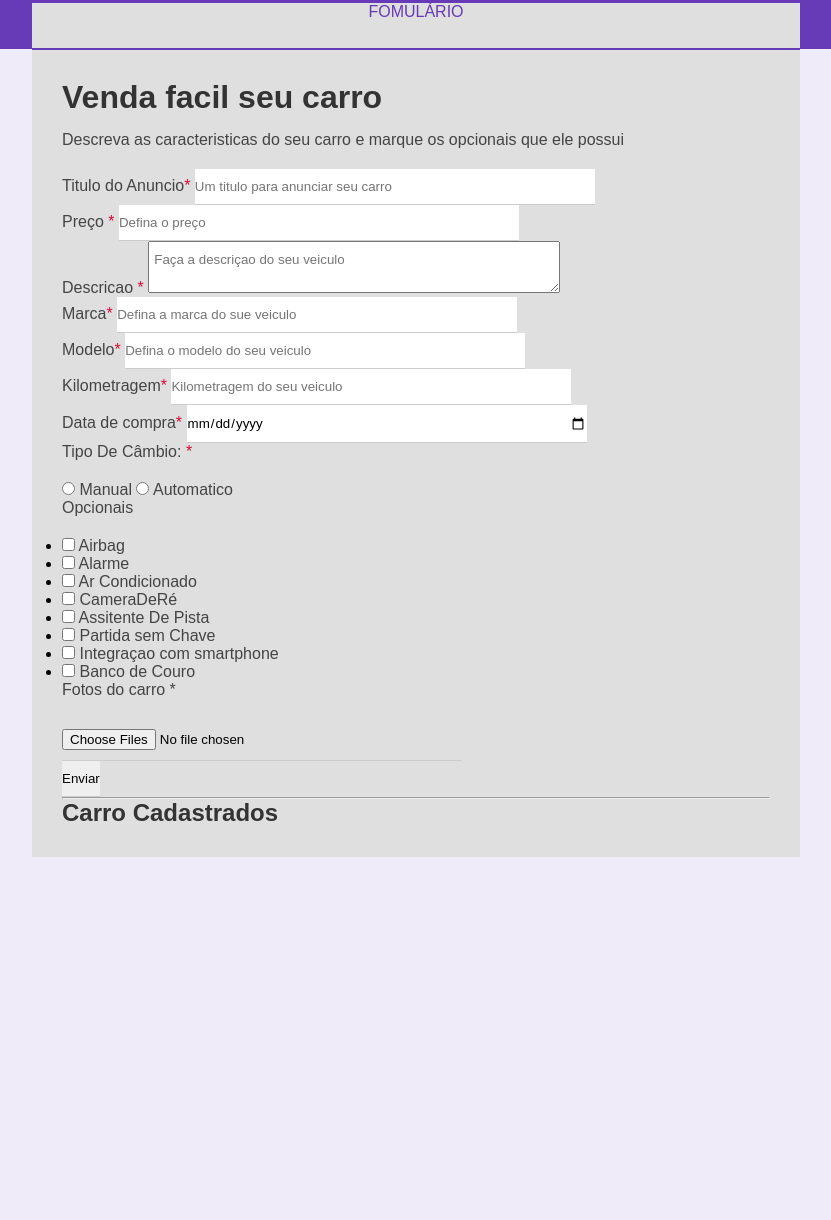
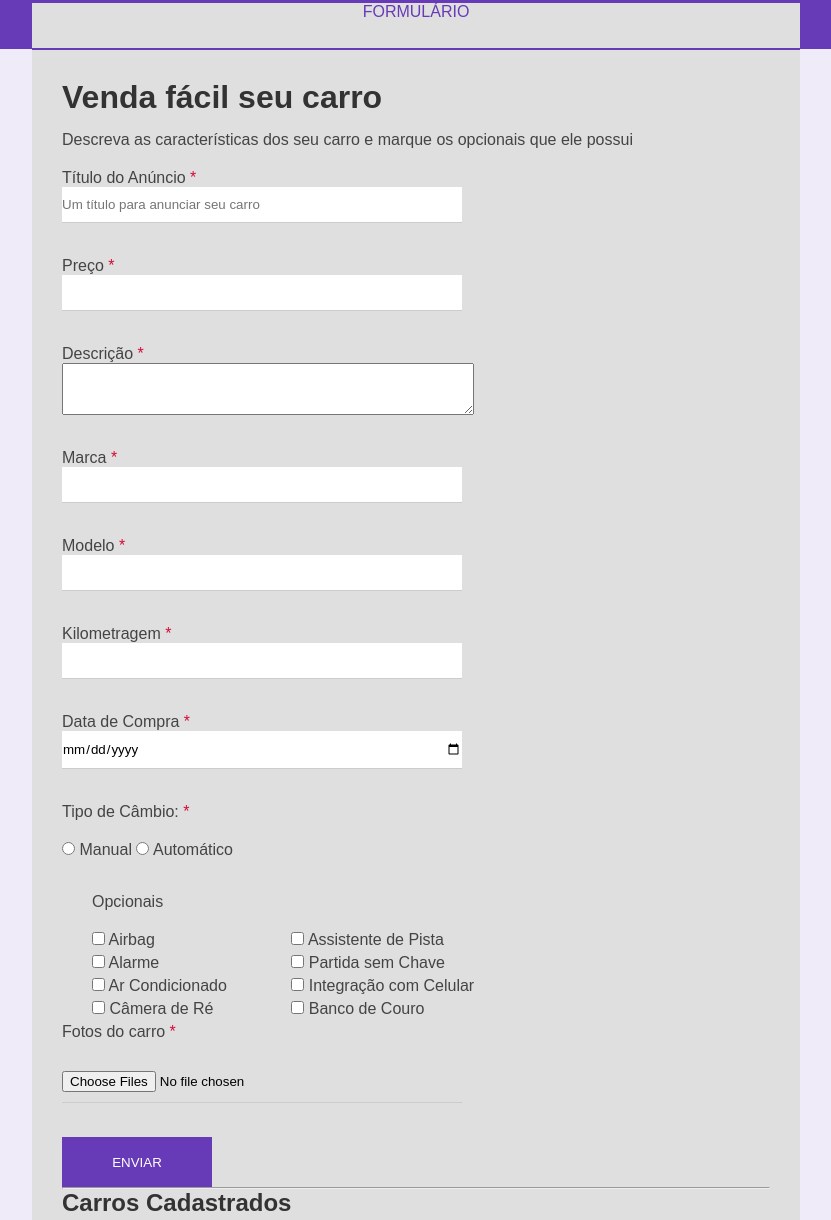
Before and after one commit to EspancaVelhadaSilva/CarStore, a plain HTML site: page index.html in a window 1280 px wide. Shown: the part 151-1371 px from the top of the page, without its empty margins (224-1055 px from the left). Before the commit the page ends 1054 px from the top, so only its background shows below. Drawn offline with Linux system fonts and the light colour scheme.

Commit message:
CarStore

```diff
--- a/css/style.css
+++ b/css/style.css
@@ -80,3 +80,38 @@ textarea {
 .campo-obrigatorio {
     color: #d80835;
 }
+
+.caixaInputs{
+    margin-bottom: 34px;
+}
+
+.block {
+    display: block;
+}
+
+.caixaOpcional {
+    display: inline-block;
+    margin: 0 30px 0 30px;
+}
+
+.caixaOpcional li {
+    list-style: none;
+    margin-bottom: 5px;
+}
+
+.btn-submit {
+    background-color: #673ab7;
+    color: #fff;
+    border: 2px solid transparent;
+    width: 150px;
+    height: 50px;
+    cursor: pointer;
+    text-transform: uppercase;
+    transition: o.5s;
+}
+
+.btn-submit:hover{
+    background-color: black;
+    color: #00ffdf;
+    border-color: #00ffdf;
+}
--- a/index.html
+++ b/index.html
@@ -1,92 +1,115 @@
 <!DOCTYPE html>
-<html lang="pt-br">
+<html lang="pt-BR">
 <head>
     <meta charset="UTF-8">
     <meta name="viewport" content="width=device-width, initial-scale=1.0">
     <title>Car Store</title>
     <link rel="stylesheet" href="css/style.css">
+    <link rel="shortcut icon" href="favicon.ico">
 </head>
 <body>
     <header class="cabecalho">
-        <h3>Cadastre seu Veiculo para vender mais rapido</h3>
+        <h3>Cadastre seu veículo para vender mais rápido</h3>
     </header>
     <div class="form-container">
         <div class="form-header">
-            <p>Fomulário</p>
+            <p>Formulário</p>
         </div>
+
         <div class="form-body">
-            <h1 class="titulo-form">Venda facil seu carro</h1>
-            <p>Descreva as caracteristicas do seu carro e marque os opcionais que ele possui</p>
+            <h1 class="titulo-form">Venda fácil seu carro</h1>
+            <p>Descreva as características dos seu carro e marque os opcionais que ele possui</p>
             <form onsubmit="salvarCarros(event)">
-                <div class="caixaInpust">
-                    <label for="title">Titulo do Anuncio<span class="campo-obrigatorio">*</span></label>
-                    <input type="text" name="title" id="title" placeholder="Um titulo para anunciar seu carro">
-                </div class="caixaInpust">
-                 <div>
-                    <label for="preço">Preço <span class="campo-obrigatorio">*</span></label>
-                    <input type="text" name="number" id="number" placeholder="Defina o preço">
-                </div class="caixaInpust">
-                <div>
-                    <label for="Descricao">Descricao <span class="campo-obrigatorio">*</span></label>
-                    <textarea name="Descricao" id="Descricao" placeholder="Faça a descriçao do seu veiculo"></textarea>
+                <div class="caixaInputs">
+                    <label for="title">Título do Anúncio <span class="campo-obrigatorio">*</span></label>
+                    <input type="text" name="title" id="title" class="block" placeholder="Um título para anunciar seu carro">
                 </div>
-                <div class="caixaInpust">
-                    <label for="Marca">Marca<span class="campo-obrigatorio">*</span></label>
-                    <input type="text" name="Marca" id="Marca" placeholder="Defina a marca do sue veiculo">
+
+                <div class="caixaInputs">
+                    <label for="preco">Preço <span class="campo-obrigatorio">*</span></label>
+                    <input type="number" name="preco" id="preco" class="block placeholder="Defina o preço">
                 </div>
-                <div class="caixaInpust">
-                    <label for="Modelo">Modelo<span class="campo-obrigatorio">*</span></label>
-                    <input type="text" name="Modelo" id="Modelo" placeholder="Defina o modelo do seu veiculo">
+
+                <div class="caixaInputs">
+                    <label for="descricao">Descrição <span class="campo-obrigatorio">*</span></label>
+                    <textarea name="descricao" id="descricao" class="block placeholder="Faça a descrição de seu veículo"></textarea>
                 </div>
-                 <div class="caixaInpust">
-                    <label for="Kilometragem">Kilometragem<span class="campo-obrigatorio">*</span></label>
-                   <input type="number" name="Kilometragem" id="Kilometragem" placeholder="Kilometragem do seu veiculo">
+
+                <div class="caixaInputs">
+                    <label for="marca">Marca <span class="campo-obrigatorio">*</span></label>
+                    <input type="text" name="marca" id="marca" class="block placeholder="Marca do veículo">
                 </div>
-                 <div class="caixaInpust">
-                    <label for="DataDeCompra">Data de compra<span class="campo-obrigatorio">*</span></label>
-                   <input type="date" name="DataDeCompra" id="DataDeCompra">
+
+                <div class="caixaInputs">
+                    <label for="modelo">Modelo <span class="campo-obrigatorio">*</span></label>
+                    <input type="text" name="modelo" id="modelo" class="block placeholder="Modelo do veículo">
                 </div>
-                <div class="caixaInpust">
-                    <p>Tipo De Câmbio: <span class="campo-obrigatorio">*</span></p>
+
+                <div class="caixaInputs">
+                    <label for="kilometragem">Kilometragem <span class="campo-obrigatorio">*</span></label>
+                    <input type="number" name="kilometragem" id="kilometragem" class="block placeholder="Kilometragem do veículo">
+                </div>
+
+                <div class="caixaInputs">
+                    <label for="data-de-compra">Data de Compra <span class="campo-obrigatorio">*</span></label>
+                    <input type="date" name="data-de-compra" id="data-de-compra" class="block">
+                </div>
+
+                <div class="caixaInputs">
+                    <p>Tipo de Câmbio: <span class="campo-obrigatorio">*</span></p>
                     <input type="radio" name="marcha" id="manual">
-                    <label for="Manual">Manual</label>
+                    <label for="manual">Manual</label>
                     <input type="radio" name="marcha" id="auto">
-                    <label for="auto">Automatico</label>
+                    <label for="auto">Automático</label>
                 </div>
-                <div>
+
+                <div class="caixaOpcional">
                     <p>Opcionais</p>
-                    <ul>
-                        <li><input type="checkbox" name="opcional[]" id="Airbag" value="Airbag">
-                        <label for="Airbag">Airbag</label></li>
-                        <li><input type="checkbox" name="opcional[]" id="Alarme" value="Alarme">
-                        <label for="Alarme">Alarme</label></li>
-                        <li><input type="checkbox" name="opcional[]" id="ArCondicionado" value="ArCondicionado">
-                        <label for="ArCondicionado">Ar Condicionado</label></li>
-                        <li><input type="checkbox" name="opcional[]" id="CameraDeRé" value="CameraDeRé">
-                        <label for="CameraDeRé">CameraDeRé</label></li>
+                    <ul class="listaOpcionais">
+                        <li>
+                            <input type="checkbox" name="opcional[]" id="airbag" value="airbag">
+                            <label for="airbag">Airbag</label>
+                        </li>
+                        <li>
+                             <input type="checkbox" name="opcional[]" id="alarme" value="alarme">
+                            <label for="alarme">Alarme</label>
+                        </li>
+                        <li> <input type="checkbox" name="opcional[]" id="ac" value="ac">
+                            <label for="ac">Ar Condicionado</label></li>
+                        <li>
+                             <input type="checkbox" name="opcional[]" id="camera-re" value="camera-re">
+                            <label for="camera-re">Câmera de Ré</label>
+                        </li>
                     </ul>
                 </div>
-                 <div>
-                    <ul>
-                        <li><input type="checkbox" name="opcional[]" id="AssitenteDePista" value="AssitenteDePista">
-                        <label for="AssitenteDePista">Assitente De Pista</label></li>
-                        <li><input type="checkbox" name="opcional[]" id="PartidasemChave" value="PartidasemChave">
-                        <label for="PartidasemChave">Partida sem Chave</label></li>
-                        <li><input type="checkbox" name="opcional[]" id="IntegraçaocomSmartphone" value="IntegraçaocomSmartphone">
-                        <label for="IntegraçaocomSmartphone">Integraçao com smartphone</label></li>
-                        <li><input type="checkbox" name="opcional[]" id="BancodeCouro" value="BancodeCouro">
-                        <label for="BancodeCouro">Banco de Couro</label></li>
+
+                <div class="caixaOpcional">
+                    <ul class="listaOpcionais">
+                        <li>
+                            <input type="checkbox" name="opcional[]" id="asssitente-pista" value="asssitente-pista">
+                            <label for="asssitente-pista">Assistente de Pista</label>
+                        </li>
+                        <li>
+                             <input type="checkbox" name="opcional[]" id="partida-sem-chave" value="partida-sem-chave">
+                            <label for="partida-sem-chave">Partida sem Chave</label>
+                        </li>
+                        <li> <input type="checkbox" name="opcional[]" id="smartphone" value="smartphone">
+                            <label for="smartphone">Integração com Celular</label></li>
+                        <li>
+                             <input type="checkbox" name="opcional[]" id="banco-couro" value="banco-couro">
+                            <label for="banco-couro">Banco de Couro</label>
+                        </li>
                     </ul>
                 </div>
-                <div>
-                    <p>Fotos do carro <span>*</span></p>
-                    <input type="file" name="imagem" id="imagem" multiple accept="images/png, image/jpg">
+                <div class="caixaInputs">
+                    <p>Fotos do carro <span class="campo-obrigatorio">*</span></p>
+                    <input type="file" name="imagem" id="imagem" multiple accept="image/png, image/jpg">
                 </div>
-                <input type="submit" value="Enviar">
+                <input type="submit" value="Enviar" class="btn-submit">
             </form>
             <hr>
-            <h2>Carro Cadastrados</h2>
-            <div></div>
+            <h2>Carros Cadastrados</h2>
+            <div id="listarCarros"></div>
         </div>
     </div>
     <script src="script/script.js"></script>
--- a/script/script.js
+++ b/script/script.js
@@ -0,0 +1,53 @@
+function salvarCarros(event) {
+    //impedir de recarregar a página
+    event.preventDefault();
+
+    let titulo = document.getElementById('title').value;
+    let preco = document.getElementById('preco').value;
+    let marca = document.getElementById('marca').value;
+    let modelo = document.getElementById('modelo').value;
+
+    let cambioSelecionado = document.querySelector('input[name="marcha"]:checked');
+
+    let cambio = cambioSelecionado ? cambioSelecionado.id : "Não informado";
+
+        let carro = {
+        titulo,
+        preco,
+        marca,
+        modelo,
+        cambio
+    };
+
+    let carros = JSON.parse(localStorage.getItem("carros")) || [];
+    carros.push(carro);
+    localStorage.setItem("carros", JSON.stringify(carros));
+
+    adicionarNaTela(carro);
+
+    document.querySelector("form").reset();
+}
+
+function adicionarNaTela(carro) {
+    let lista = document.getElementById('listarCarros');
+    let card = document.createElement('div');
+    card.classList.add('card');
+
+    card.innerHTML = `
+    <h3>${carro.titulo}</h3>
+    <p><strong>Preço:</strong> R$ ${carro.preco}</p>
+    <p><strong>Marca:</strong> ${carro.marca}</p>
+    <p><strong>Modelo:</strong> ${carro.modelo}</p>
+    <p><strong>Câmbio:</strong> ${carro.cambio}</p>
+    `;
+
+    lista.appendChild(card);
+}
+
+window.onload = function () {
+    let carros = JSON.parse(localStorage.getItem("carros")) || [];
+
+    carros.forEach(carro => {
+        adicionarNaTela(carro);
+    });
+}
```
